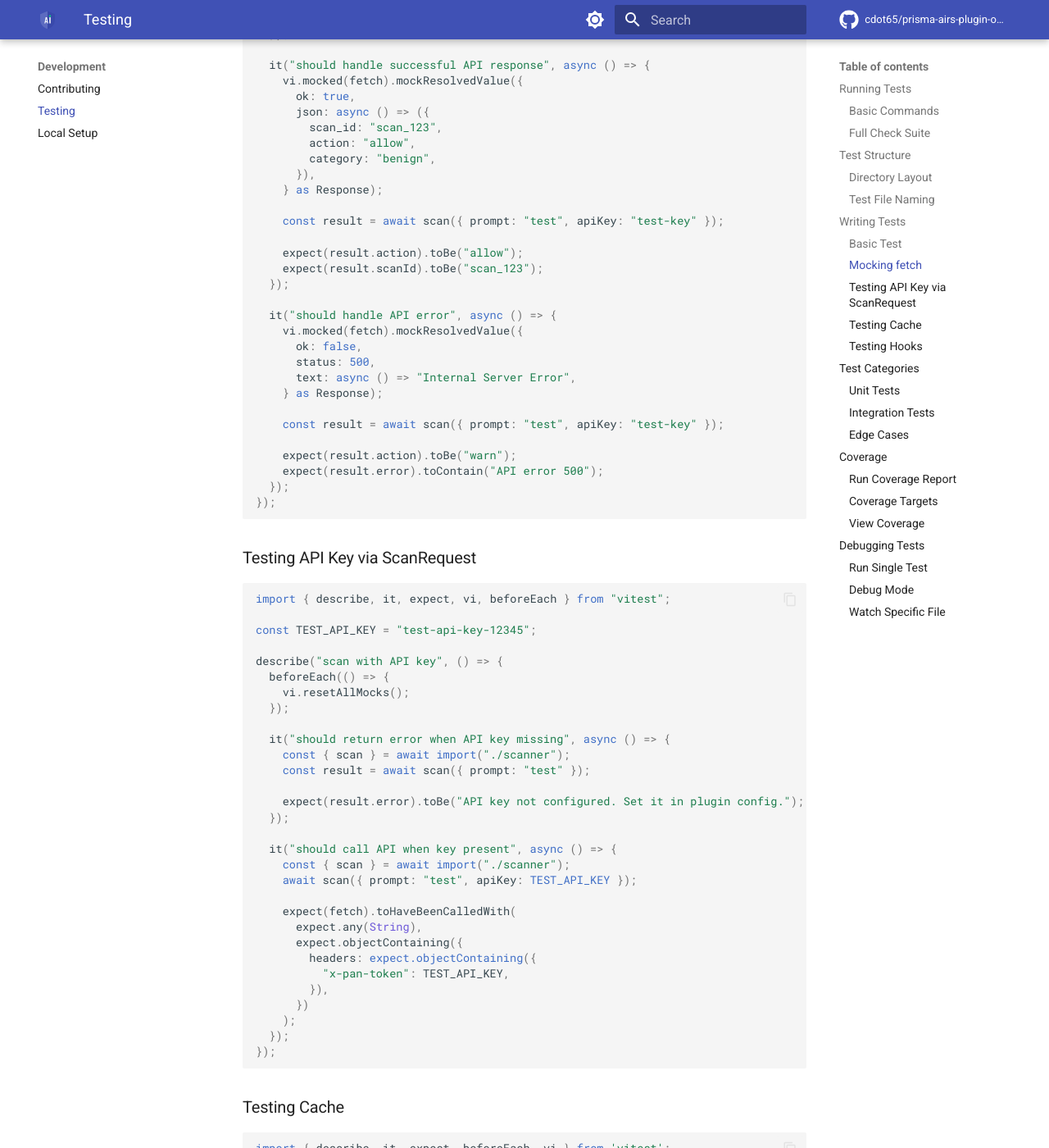
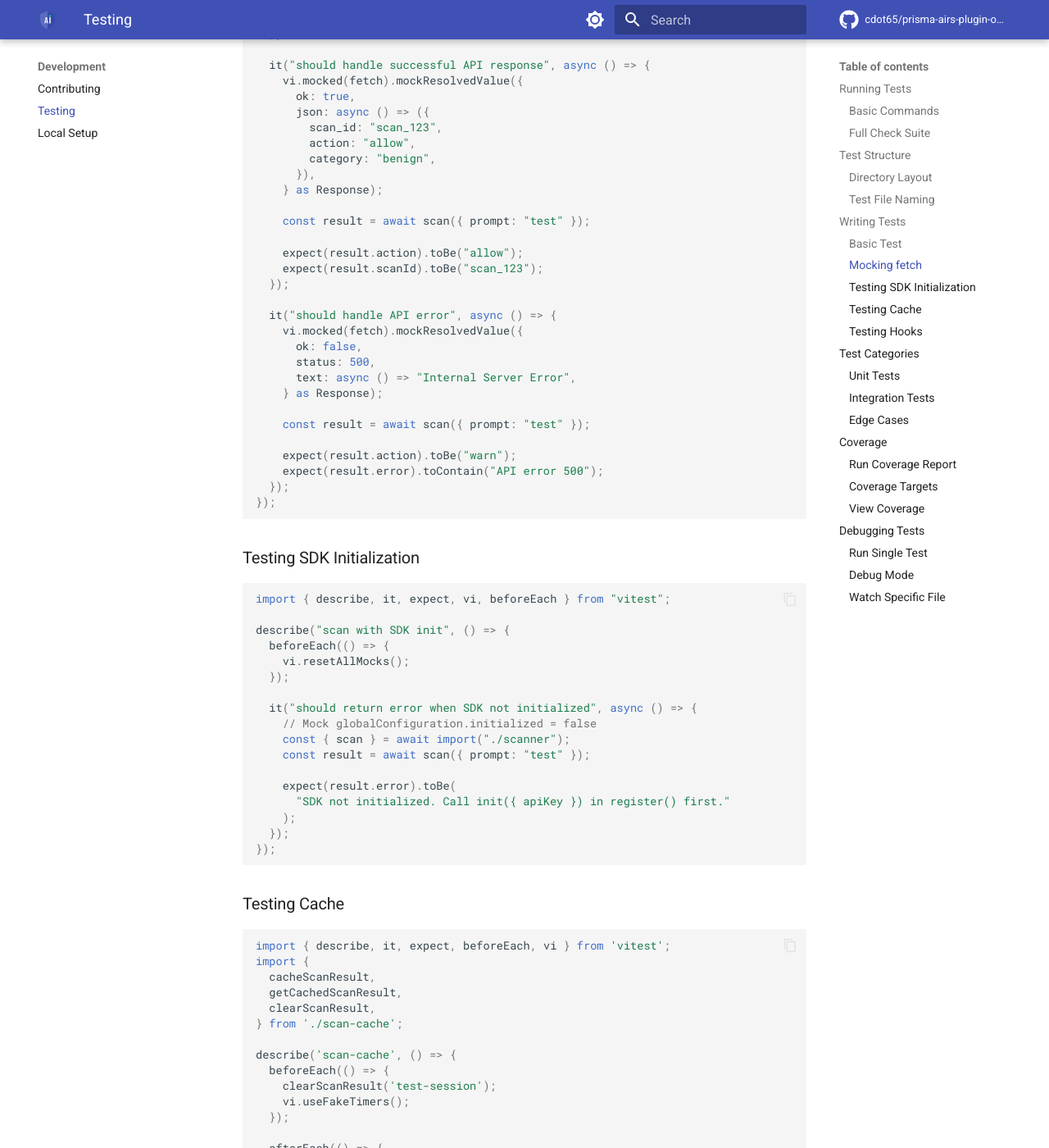
Before and after one commit to cdot65/prisma-airs-plugin-openclaw, an MkDocs documentation site: the page built from docs/development/testing.md, in a window 1280 px wide and 1400 px high, scrolled down 1965 px. Shown: the whole window at 82% size. Built offline with MkDocs 1.6.1 and Material for MkDocs 9.7.7, drawn with Linux system fonts in a browser that asks for light colours; comment, search, counter and statistics services are not loaded; the version menu is left out.

Commit message:
refactor(scanner): SDK init-once + type re-exports (#13)
* refactor(scanner): init-once pattern — move init() to register()

scan() no longer calls init() per-invocation; checks
globalConfiguration.initialized instead. apiKey removed from
ScanRequest and all hook handlers. init({ apiKey }) called once
in register().

Closes part of #12

* refactor(scanner): re-export ContentErrorType + ErrorStatus from SDK

Replace hand-rolled type aliases with SDK imports. Other types
(ToolEventMetadata, ToolDetectionFlags, etc.) kept as camelCase
adapters since SDK uses snake_case.

Closes #12

* docs: update for init-once pattern and apiKey removal from ScanRequest

````diff
--- a/docs/development/testing.md
+++ b/docs/development/testing.md
@@ -95,7 +95,7 @@ describe("scan", () => {
       }),
     } as Response);
 
-    const result = await scan({ prompt: "test", apiKey: "test-key" });
+    const result = await scan({ prompt: "test" });
 
     expect(result.action).toBe("allow");
     expect(result.scanId).toBe("scan_123");
@@ -108,7 +108,7 @@ describe("scan", () => {
       text: async () => "Internal Server Error",
     } as Response);
 
-    const result = await scan({ prompt: "test", apiKey: "test-key" });
+    const result = await scan({ prompt: "test" });
 
     expect(result.action).toBe("warn");
     expect(result.error).toContain("API error 500");
@@ -116,36 +116,23 @@ describe("scan", () => {
 });
 ```
 
-### Testing API Key via ScanRequest
+### Testing SDK Initialization
 
 ```typescript
 import { describe, it, expect, vi, beforeEach } from "vitest";
 
-const TEST_API_KEY = "test-api-key-12345";
-
-describe("scan with API key", () => {
+describe("scan with SDK init", () => {
   beforeEach(() => {
     vi.resetAllMocks();
   });
 
-  it("should return error when API key missing", async () => {
+  it("should return error when SDK not initialized", async () => {
+    // Mock globalConfiguration.initialized = false
     const { scan } = await import("./scanner");
     const result = await scan({ prompt: "test" });
 
-    expect(result.error).toBe("API key not configured. Set it in plugin config.");
-  });
-
-  it("should call API when key present", async () => {
-    const { scan } = await import("./scanner");
-    await scan({ prompt: "test", apiKey: TEST_API_KEY });
-
-    expect(fetch).toHaveBeenCalledWith(
-      expect.any(String),
-      expect.objectContaining({
-        headers: expect.objectContaining({
-          "x-pan-token": TEST_API_KEY,
-        }),
-      })
+    expect(result.error).toBe(
+      "SDK not initialized. Call init({ apiKey }) in register() first."
     );
   });
 });
````
Also changed, not shown: docs/about/release-notes.md (+4 -1 lines), docs/architecture/overview.md (+19 -12 lines), docs/development/contributing.md (+3 -3 lines), docs/hooks/prisma-airs-audit.md (+0 -1 lines), docs/reference/scan-result.md (+2 -4 lines), 6 other files.
